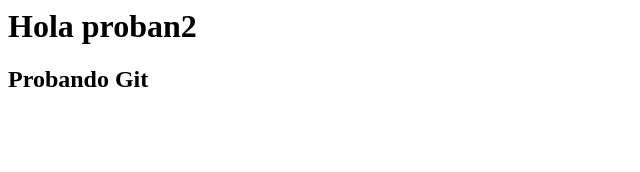
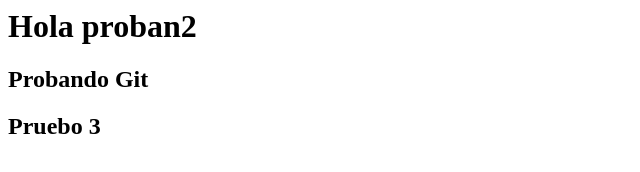
Before and after one commit to Herghost977/Probando-GIT, a plain HTML site: page index.html in a window 1280 px wide. Shown: the whole page, without its empty margins (0-640 px from the left). Drawn offline with Linux system fonts and the light colour scheme.

Commit message:
cambio de rama

```diff
--- a/index.html
+++ b/index.html
@@ -9,5 +9,6 @@
 <body>
     <h1>Hola proban2</h1>
     <h2>Probando Git</h2>
+    <h2>Pruebo 3</h2>
 </body>
 </html>
```
